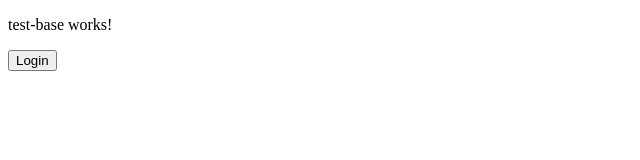
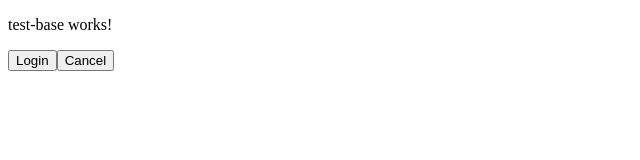
Before and after one commit to surenlancer7/base, an Angular app: page /testbase in a window 1280 px wide. Shown: the top 160 px of the page, without its empty margins (0-640 px from the left). Built offline with nearby package versions, Linux system fonts and the light colour scheme.

Commit message:
minor version update

```diff
--- a/src/app/test-base/test-base.component.html
+++ b/src/app/test-base/test-base.component.html
@@ -1,2 +1,3 @@
 <p>test-base works!</p>
 <button (click)="login()">Login</button>
+<button (click)="login()">Cancel</button>
--- a/src/app/test-base/test-base.component.ts
+++ b/src/app/test-base/test-base.component.ts
@@ -13,7 +13,7 @@ export class TestBaseComponent implements OnInit {
   }
 
   login(): void {
-    console.log("lobin base v1");
+    console.log("lobin base v2");
   }
 
 }
```
